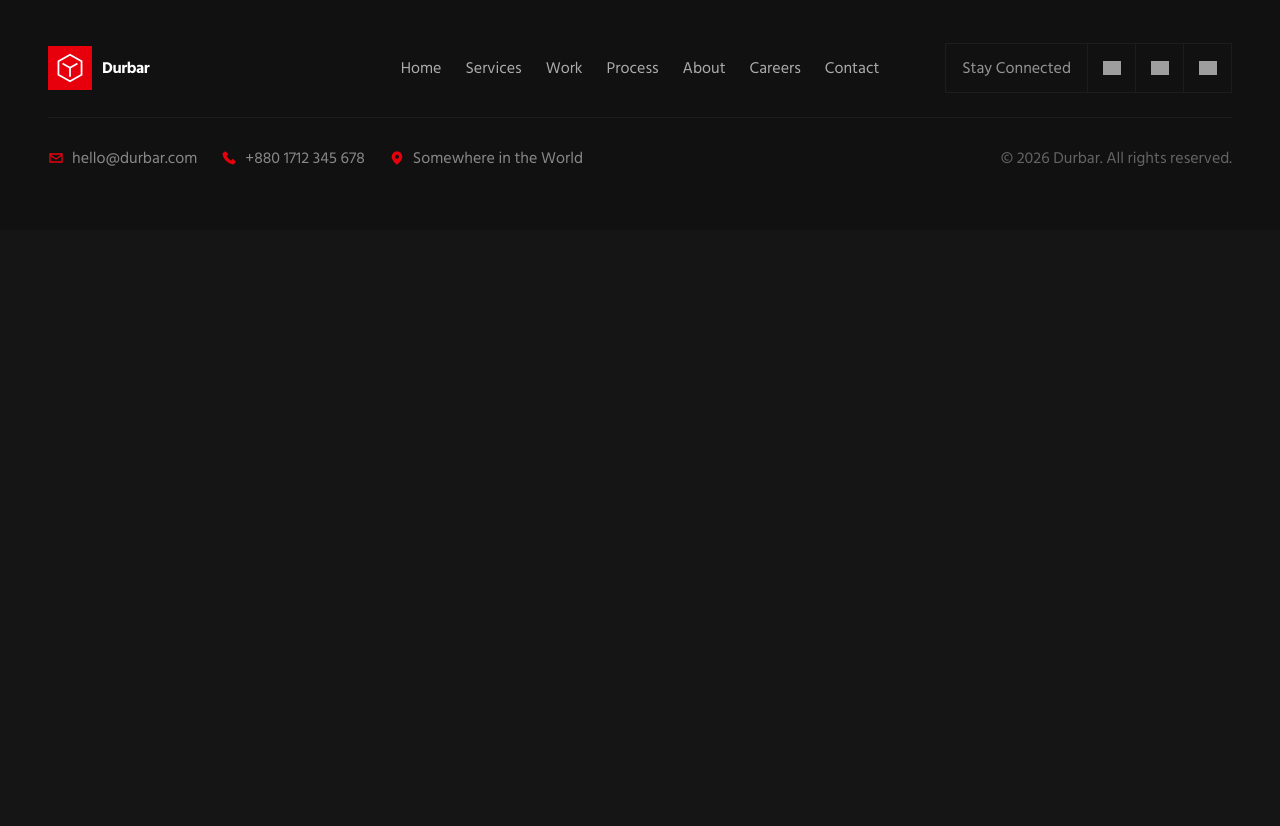
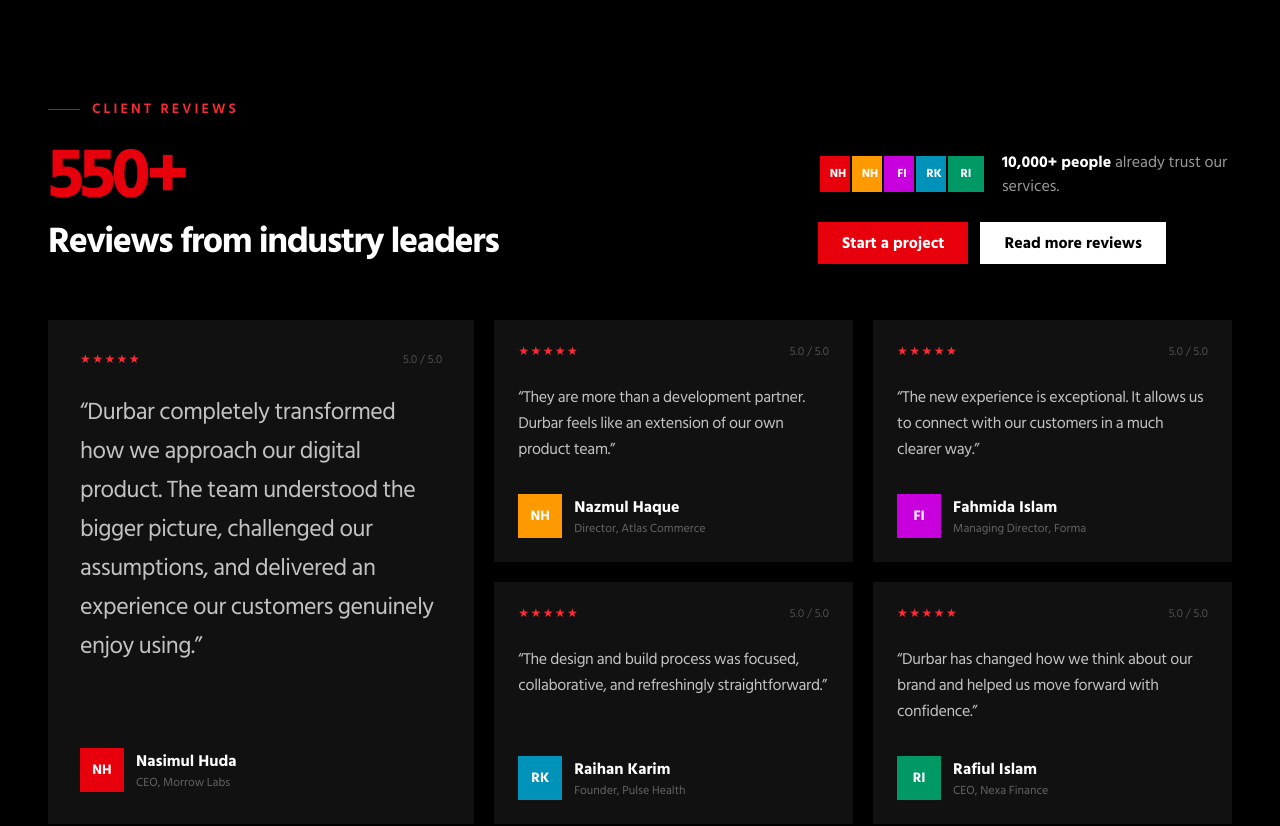
Before and after one commit to durbardev/durbar_frontend, a React (Vite) app: page / in a window 1280 px wide. Shown: the part 4360-5186 px from the top of the page. Before the commit the page ends 4590 px from the top, so only its background shows below. Built offline with nearby package versions, Linux system fonts and the light colour scheme; grey boxes are pictures that could not be loaded.

Commit message:
add review section

```diff
--- a/src/App.jsx
+++ b/src/App.jsx
@@ -3,6 +3,7 @@ import Header from "./components/Header";
 import Hero from "./components/Hero";
 import Portfolio from "./components/Portfolio";
 import Process from "./components/Process";
+import Reviews from "./components/Reviews";
 import Services from "./components/Services";
 import TrustedBrands from "./components/TrustedBrands";
 
@@ -27,6 +28,9 @@ function App() {
             {/* Portfolio */}
             <Portfolio />
 
+            {/* Reviews */}
+            <Reviews />
+
             {/* Footer */}
             <Footer />
         </div>
--- /dev/null
+++ b/src/components/Reviews.jsx
@@ -0,0 +1,109 @@
+import reviews from "../data/reviews";
+import PrimaryButton from "./PrimaryButton";
+import SecondaryButton from "./SecondaryButton";
+
+function Avatar({ review, small = false }) {
+    return (
+        <span
+            className={`grid shrink-0 place-items-center font-bold text-white ${review.tone} ${
+                small ? "size-9 text-xs" : "size-11 text-sm"
+            }`}
+        >
+            {review.initials}
+        </span>
+    );
+}
+
+function Stars() {
+    return (
+        <span className="tracking-[0.12em] text-red-500" aria-label="5 out of 5 stars">
+            ★★★★★
+        </span>
+    );
+}
+
+function ReviewCard({ review, featured = false }) {
+    return (
+        <article
+            className={`flex flex-col bg-[#111] p-6 transition-colors duration-300 hover:bg-[#151515] ${
+                featured ? "min-h-[470px] sm:p-8" : "min-h-[220px]"
+            }`}
+        >
+            <div className="flex items-center justify-between gap-4 text-xs text-white/25">
+                <Stars />
+                <span>5.0 / 5.0</span>
+            </div>
+            <blockquote
+                className={`mt-6 leading-relaxed tracking-[-0.02em] text-white/75 ${
+                    featured ? "text-xl sm:text-2xl" : "text-base"
+                }`}
+            >
+                “{review.quote}”
+            </blockquote>
+            <div className="mt-auto flex items-center gap-3 pt-8">
+                <Avatar review={review} />
+                <div>
+                    <p className="font-bold text-white">{review.name}</p>
+                    <p className="mt-0.5 text-xs text-white/35">{review.role}</p>
+                </div>
+            </div>
+        </article>
+    );
+}
+
+function Reviews() {
+    return (
+        <section
+            id="reviews"
+            className="overflow-hidden bg-black px-5 py-20 text-white sm:px-8 lg:px-12 lg:py-28"
+        >
+            <div className="mx-auto max-w-[1320px]">
+                <div className="mb-14 grid gap-10 lg:grid-cols-[0.8fr_1fr] lg:items-end">
+                    <div>
+                        <p className="mb-5 flex items-center gap-3 text-sm font-semibold tracking-[0.22em] text-red-500 uppercase">
+                            <span className="h-px w-8 bg-red-600" />
+                            Client reviews
+                        </p>
+                        <p className="mb-2 text-[52px] leading-none font-bold tracking-[-0.06em] text-red-600 sm:text-[72px]">
+                            {reviews.count}
+                        </p>
+                        <h2 className="text-[28px] leading-tight font-bold tracking-[-0.04em] sm:text-[36px]">
+                            Reviews from industry leaders
+                        </h2>
+                    </div>
+
+                    <div className="lg:justify-self-end">
+                        <div className="flex items-center">
+                            <div className="flex -space-x-2">
+                                {reviews.items.slice(0, 5).map((review) => (
+                                    <span className="border-2 border-black" key={review.name}>
+                                        <Avatar review={review} small />
+                                    </span>
+                                ))}
+                            </div>
+                            <p className="ml-4 max-w-[230px] text-base leading-6 text-white/60">
+                                <strong className="text-white">{reviews.audience} people</strong>{" "}
+                                already trust our services.
+                            </p>
+                        </div>
+                        <div className="mt-6 flex flex-wrap gap-3">
+                            <PrimaryButton href="#contact">Start a project</PrimaryButton>
+                            <SecondaryButton href="#reviews">Read more reviews</SecondaryButton>
+                        </div>
+                    </div>
+                </div>
+
+                <div className="grid gap-5 lg:grid-cols-[0.78fr_1.35fr]">
+                    <ReviewCard review={reviews.items[0]} featured />
+                    <div className="grid gap-5 sm:grid-cols-2">
+                        {reviews.items.slice(1).map((review) => (
+                            <ReviewCard review={review} key={review.name} />
+                        ))}
+                    </div>
+                </div>
+            </div>
+        </section>
+    );
+}
+
+export default Reviews;
--- /dev/null
+++ b/src/data/reviews.js
@@ -0,0 +1,48 @@
+const reviews = {
+    count: "550+",
+    audience: "10,000+",
+    items: [
+        {
+            quote:
+                "Durbar completely transformed how we approach our digital product. The team understood the bigger picture, challenged our assumptions, and delivered an experience our customers genuinely enjoy using.",
+            name: "Nasimul Huda",
+            role: "CEO, Morrow Labs",
+            initials: "NH",
+            tone: "bg-red-600",
+        },
+        {
+            quote:
+                "They are more than a development partner. Durbar feels like an extension of our own product team.",
+            name: "Nazmul Haque",
+            role: "Director, Atlas Commerce",
+            initials: "NH",
+            tone: "bg-amber-500",
+        },
+        {
+            quote:
+                "The new experience is exceptional. It allows us to connect with our customers in a much clearer way.",
+            name: "Fahmida Islam",
+            role: "Managing Director, Forma",
+            initials: "FI",
+            tone: "bg-fuchsia-600",
+        },
+        {
+            quote:
+                "The design and build process was focused, collaborative, and refreshingly straightforward.",
+            name: "Raihan Karim",
+            role: "Founder, Pulse Health",
+            initials: "RK",
+            tone: "bg-cyan-600",
+        },
+        {
+            quote:
+                "Durbar has changed how we think about our brand and helped us move forward with confidence.",
+            name: "Rafiul Islam",
+            role: "CEO, Nexa Finance",
+            initials: "RI",
+            tone: "bg-emerald-600",
+        },
+    ],
+};
+
+export default reviews;
```
